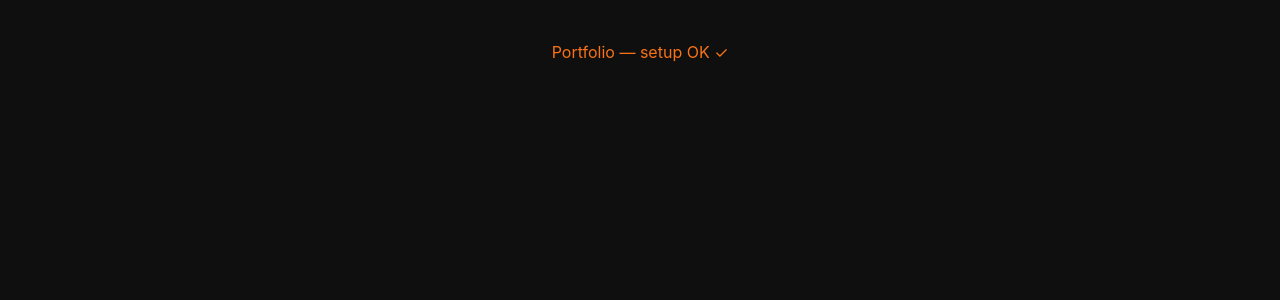
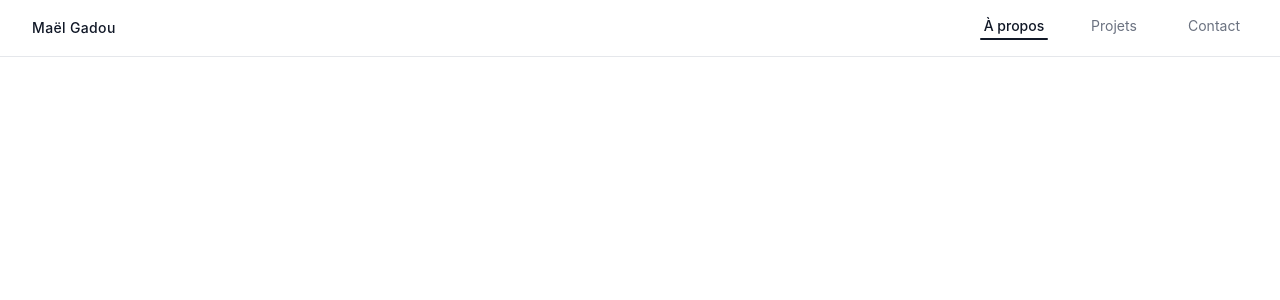
Before and after one commit to Lesgad/Portefolio, a React (Vite) app: page / in a window 1280 px wide. Shown: the top 300 px of the page. Built offline with nearby package versions, Linux system fonts and the light colour scheme.

Commit message:
Implémentation du footer avec les logos qui sont fonctionnels et reliés à mes réseaux

```diff
--- a/src/App.jsx
+++ b/src/App.jsx
@@ -1,7 +1,12 @@
+import Navbar from './components/Navbar'
+import Footer from './components/Footer'
+
 function App() {
   return (
-    <div className="bg-dark min-h-screen text-white font-sans">
-      <p className="text-center text-primary pt-10">Portfolio — setup OK ✓</p>
+    <div className="bg-white min-h-screen text-gray-900 font-sans flex flex-col">
+      <Navbar />
+      <main className="flex-1" />
+      <Footer />
     </div>
   )
 }
```
